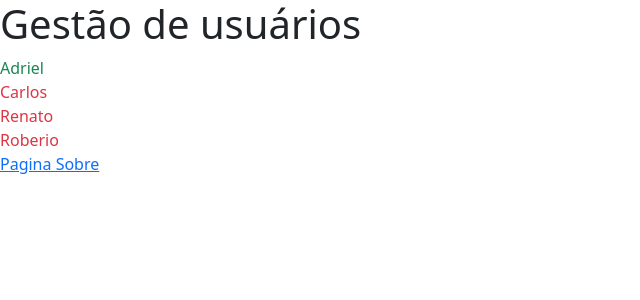
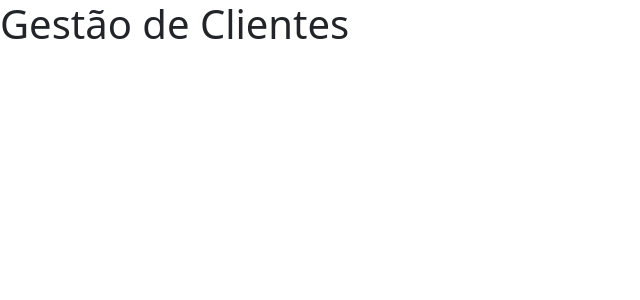
Before and after one commit to AdrielRosa2001/estudo_py_dev_web_flask, a Flask app: page / in a window 1280 px wide. Shown: the top 300 px of the page, without its empty margins (0-640 px from the left). Run offline with Flask 3, Linux system fonts and the light colour scheme.

Commit message:
<UPDATE>: Criação de blueprint das routes dos clientes

```diff
--- a/main.py
+++ b/main.py
@@ -1,25 +1,10 @@
-from flask import Flask, url_for, render_template
-#Inicialização Inicio
+from flask import Flask
+from routes.home import home_route
+from routes.clientes import cliente_route
+
 app = Flask(__name__)
 
-@app.route('/')
-def ola_mundo():
-    titulo = "Gestão de usuários"
-    usuarios = [
-        {"nome": "Adriel", "membro_ativo": True},
-        {"nome": "Carlos", "membro_ativo": False},
-        {"nome": "Renato", "membro_ativo": False},
-        {"nome": "Roberio", "membro_ativo": False}
-    ]
-    return render_template('index.html', titulo=titulo, usuarios=usuarios)
+app.register_blueprint(home_route)
+app.register_blueprint(cliente_route, url_prefix='/clientes')
 
-@app.route('/sobre')
-def sobre():
-    return f"""
-    <h1>Página Sobre</h1>
-    <b>Olá galera</b>
-    <a href='{url_for('ola_mundo')}'>Voltar ao inicio</a>
-"""
-
-# Execução final
 app.run(debug=True)
--- /dev/null
+++ b/routes/home.py
@@ -0,0 +1,7 @@
+from  flask import Blueprint, render_template
+
+home_route = Blueprint('home', __name__)
+
+@home_route.route('/')
+def home():
+    return render_template('index.html')
--- a/templates/index.html
+++ b/templates/index.html
@@ -7,15 +7,8 @@
     <link href="https://cdn.jsdelivr.net/npm/bootstrap@5.3.3/dist/css/bootstrap.min.css" rel="stylesheet" integrity="sha384-QWTKZyjpPEjISv5WaRU9OFeRpok6YctnYmDr5pNlyT2bRjXh0JMhjY6hW+ALEwIH" crossorigin="anonymous">
   </head>
   <body>
-    <h1>{{ titulo }}</h1>
-    {% for usuario in usuarios %}
-        {% if usuario.membro_ativo == True %}
-            <div class="text-success">{{ usuario.nome }}</div>
-        {% else %}
-            <div class="text-danger">{{ usuario.nome }}</div>
-        {% endif %}
-    {% endfor %}
-    <a href="{{ url_for('sobre') }}">Pagina Sobre</a>
+    <h1>Gestão de Clientes</h1>
+
     <script src="https://cdn.jsdelivr.net/npm/bootstrap@5.3.3/dist/js/bootstrap.bundle.min.js" integrity="sha384-YvpcrYf0tY3lHB60NNkmXc5s9fDVZLESaAA55NDzOxhy9GkcIdslK1eN7N6jIeHz" crossorigin="anonymous"></script>
   </body>
 </html>
--- /dev/null
+++ b/video_temp.txt
@@ -0,0 +1,3 @@
+https://www.youtube.com/watch?v=TO2yRV-QO8U
+
+time: 20:43
```
Also changed, not shown: routes/clientes.py (added, +34 -0 lines).
